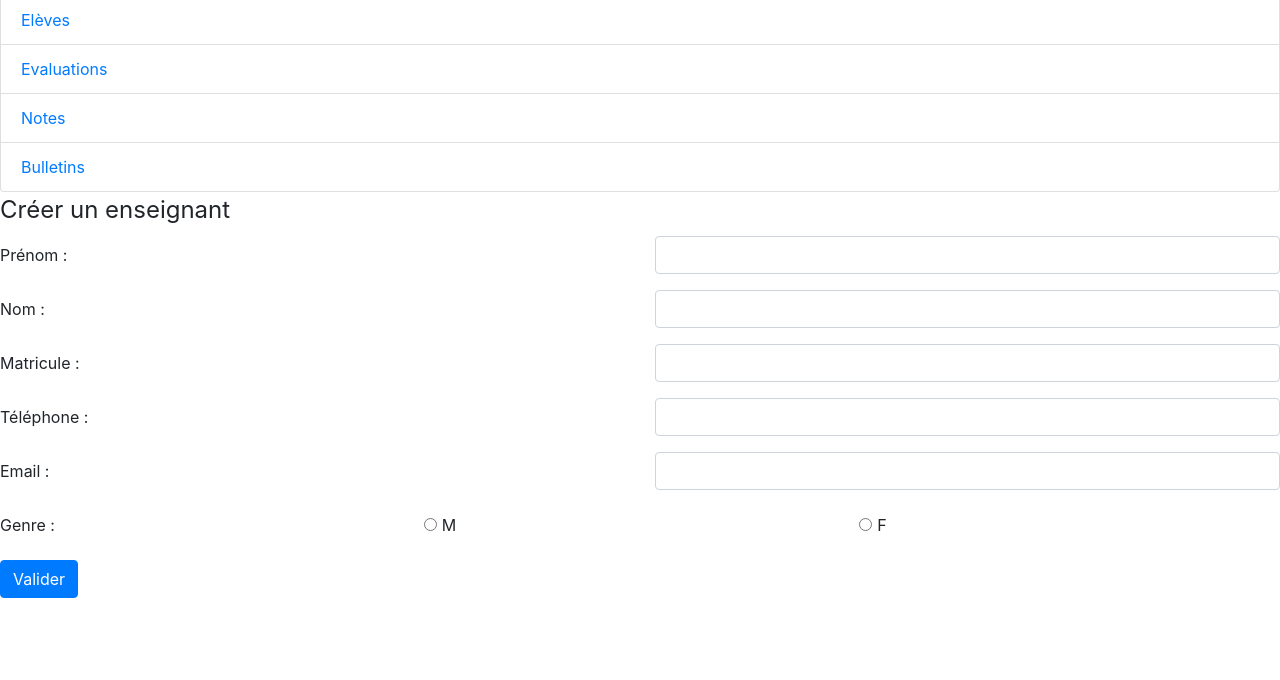
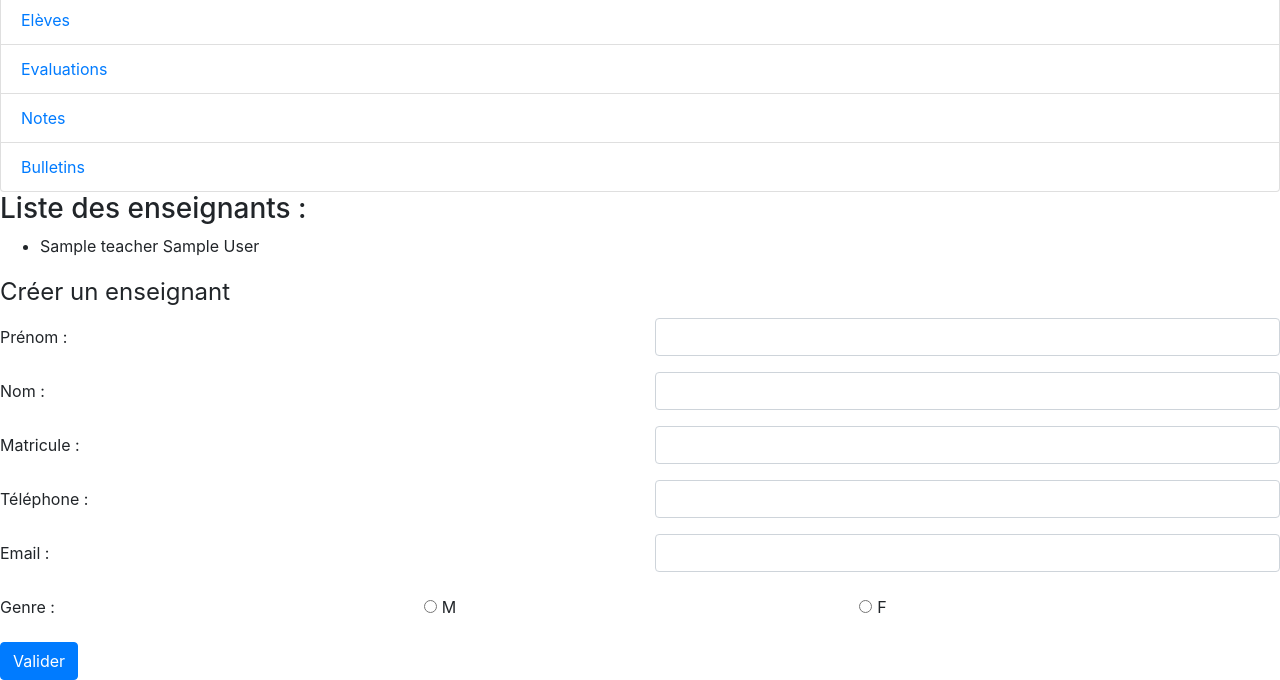
Before and after one commit to MoiMemeMoussa/primaire-frontend, a Symfony app: template templates/teachers.html.twig in a window 1280 px wide. Shown: the part 352-1032 px from the top of the page. Before the commit the page ends 950 px from the top, so only its background shows below. Run offline with Twig, Linux system fonts and the light colour scheme; the template is opened without the code that fills it: most values are stand-ins (such as "Sample title", 1, 10 or a date in 2020); some libraries are stand-ins or nearby versions.

Commit message:
Add list of teachers in teachers page

```diff
--- a/src/Controller/TeachersController.php
+++ b/src/Controller/TeachersController.php
@@ -13,12 +13,10 @@ class TeachersController extends AbstractController
      */
     public function renderHomepage()
     {
-        $schoolYears = $this->callGET("annees");
-        $schoolClasses = array("1");
+        $teachers = $this->callGET("enseignants");
 
         return $this->render('teachers.html.twig', [
-            'schoolYears' => $schoolYears,
-            'schoolClasses' => $schoolClasses
+            'teachers' => $teachers
         ]);
     }
 
--- a/templates/teachers.html.twig
+++ b/templates/teachers.html.twig
@@ -12,6 +12,12 @@
 
 {% block body %}
     {{ parent() }}
+    <h3>Liste des enseignants :</h3>
+    <ul>
+        {% for teacher in teachers %}
+            <li>{{ teacher.title }} {{ teacher.firstName }} {{ teacher.lastName }}</li>
+        {% endfor %}
+    </ul>
     <form action="{{ path('students') }}">
         <fieldset>
             <legend>Cr&eacute;er un enseignant</legend>
```
